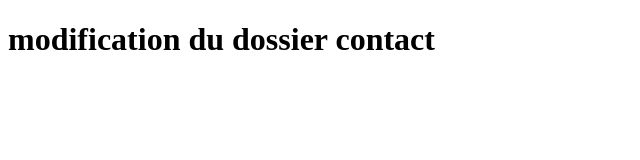
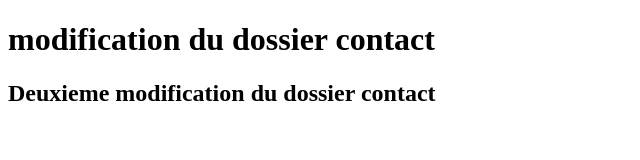
Before and after one commit to vatjeremy/exogitsoloadvanced, a plain HTML site: page contact.html in a window 1280 px wide. Shown: the whole page, without its empty margins (0-640 px from the left). Drawn offline with Linux system fonts and the light colour scheme.

Commit message:
deuxiéme modification du dossier contact.html

```diff
--- a/contact.html
+++ b/contact.html
@@ -8,5 +8,6 @@
 </head>
 <body>
     <h1>modification du dossier contact</h1>
+    <h2>Deuxieme modification du dossier contact</h2>
 </body>
 </html>
```
